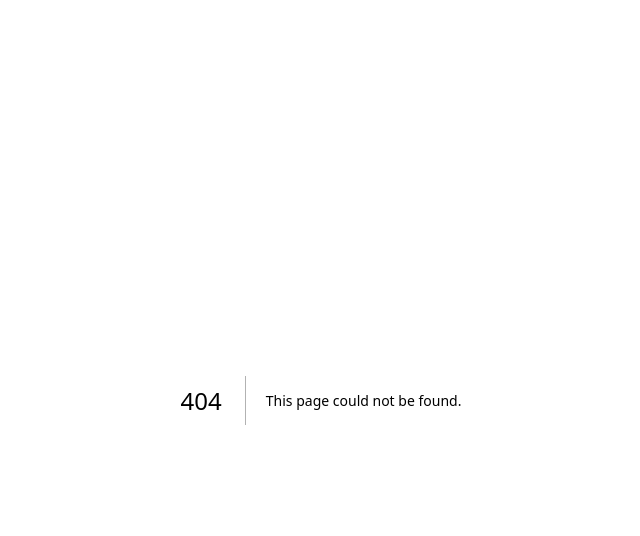
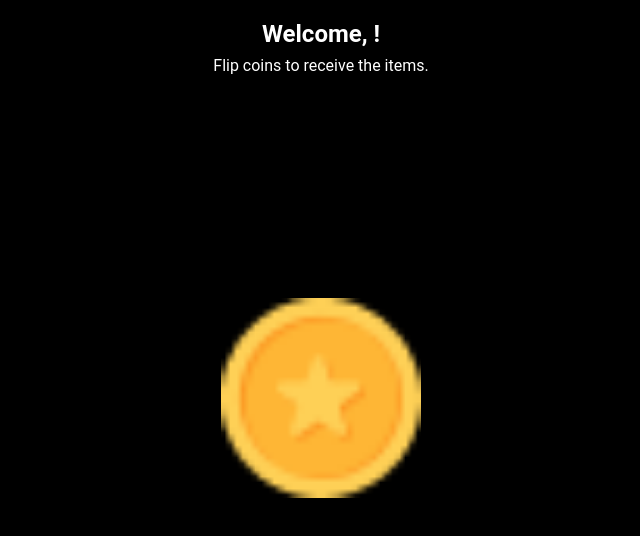
Before and after one commit to jlee4330/ID412, a Next.js app in the folder money/: page /coinFlip in a window 1280 px wide. Before the commit this address had no page. Shown: the top 536 px of the page, without its empty margins (319-959 px from the left). Built offline with nearby package versions, Linux system fonts and the light colour scheme.

Commit message:
Coin Flip

```diff
--- /dev/null
+++ b/money/src/app/coinFlip/page.module.css
@@ -0,0 +1,43 @@
+.coinFlipPage {
+  position: relative;
+  background-color: #000;
+  color: #fff;
+  width: 100%;
+  height: 100vh;
+  font-family: "Roboto", sans-serif;
+  overflow: hidden;
+  text-align: center;
+}
+
+.welcomeMessage {
+  position: absolute;
+  top: 20px;
+  left: 50%;
+  transform: translateX(-50%);
+  text-align: center;
+  width: 80%;
+}
+
+.welcomeMessage h1 {
+  font-size: 24px;
+  font-weight: bold;
+  margin-bottom: 8px;
+}
+
+.welcomeMessage p {
+  font-size: 16px;
+  margin: 0;
+}
+
+.coinContainer {
+  position: absolute;
+  top: 50%;
+  left: 50%;
+  transform: translate(-50%, -50%);
+}
+
+.coinImage {
+  width: 200px;
+  height: 200px;
+  object-fit: cover;
+}
--- /dev/null
+++ b/money/src/app/coinFlip/page.tsx
@@ -0,0 +1,34 @@
+"use client";
+
+import React from "react";
+import { useSearchParams } from "next/navigation";
+import Image from "next/image";
+import styles from "./page.module.css";
+
+const CoinFlip = () => {
+  const searchParams = useSearchParams();
+  const username = decodeURIComponent(searchParams.get("username") || ""); // URL에서 username 가져오기
+
+  return (
+    <div className={styles.coinFlipPage}>
+      {/* 상단 텍스트 */}
+      <div className={styles.welcomeMessage}>
+        <h1>Welcome, {username}!</h1>
+        <p>Flip coins to receive the items.</p>
+      </div>
+
+      {/* 중앙에 코인 이미지 */}
+      <div className={styles.coinContainer}>
+        <Image
+          src="/coin.png"
+          alt="Coin"
+          width={200}
+          height={200}
+          className={styles.coinImage}
+        />
+      </div>
+    </div>
+  );
+};
+
+export default CoinFlip;
--- a/money/src/app/purchase/page.module.css
+++ b/money/src/app/purchase/page.module.css
@@ -111,7 +111,7 @@
   width: 100%;
   position: relative;
   background-color: #000;
-  height: 852px;
+  height: 100vh;
   overflow: hidden;
   text-align: center;
   font-size: 17px;
```
Also changed, not shown: money/src/app/secretCode/page.module.css (+7 -3 lines), money/src/app/secretCode/page.tsx (+20 -7 lines).
